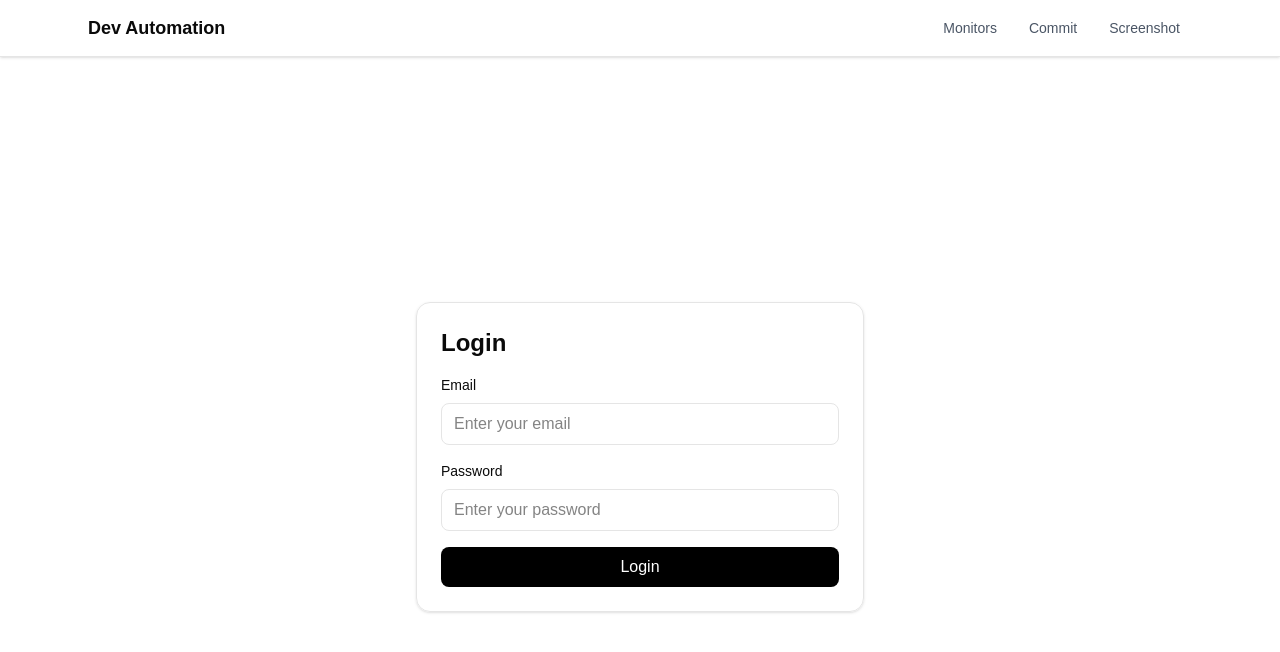
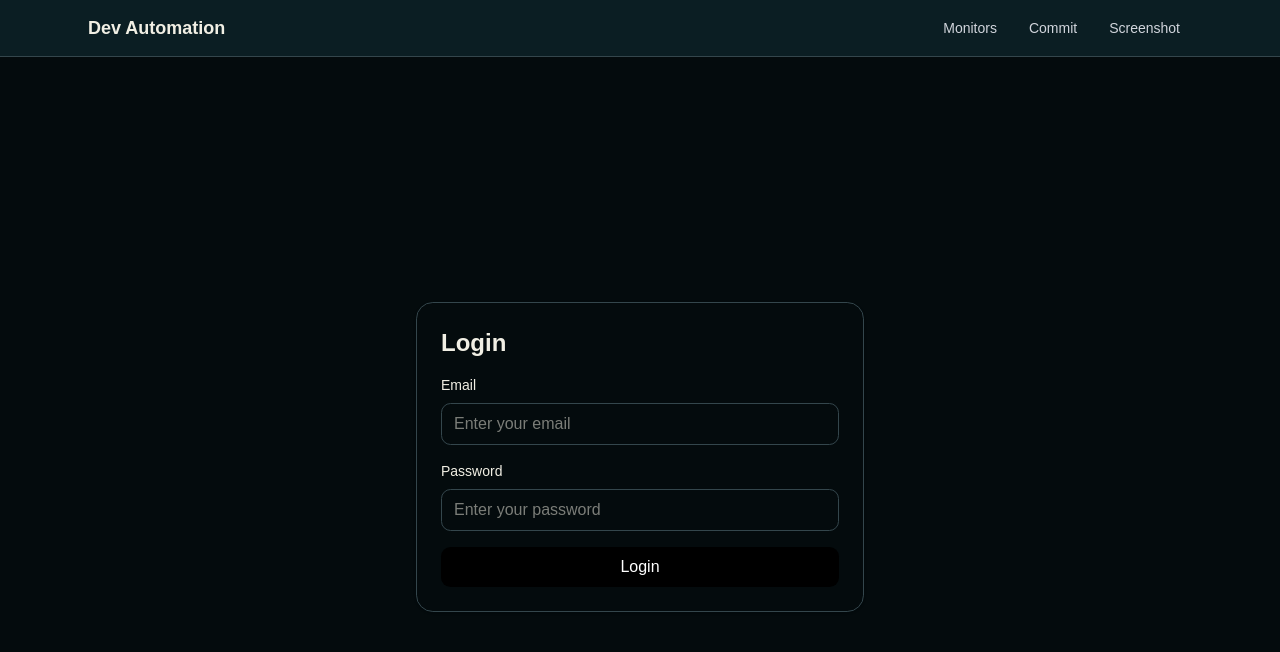
Before and after one commit to hereisben/dev-automation-platform, a React (Vite) app in the folder frontend/: page /login in a window 1280 px wide. Shown: the top 652 px of the page. Built offline with nearby package versions, Linux system fonts and the light colour scheme; no server answers.

Commit message:
feat(ui): apply custom theme with improved color palette

```diff
--- a/frontend/src/App.tsx
+++ b/frontend/src/App.tsx
@@ -10,7 +10,10 @@
   return (
     <div>
       {/* NAVBAR */}
-      <div className="border-b bg-white shadow-sm">
+      <div
+        className="sticky top-0 z-50 border-b border-border backdrop-blur"
+        style={{ backgroundColor: "oklch(0.24 0.03 220 / 0.85)" }}
+      >
         <div className="max-w-6xl mx-auto px-6 py-3 flex items-center justify-between">
           <div className="text-lg font-bold">Dev Automation</div>
           <div className="flex gap-2">
@@ -20,7 +23,7 @@
                 `px-3 py-1.5 rounded-md text-sm font-medium transition ${
                   isActive
                     ? "bg-black text-white"
-                    : "text-gray-600 hover:bg-gray-100"
+                    : "text-gray-300 hover:bg-gray-100 hover:text-black"
                 }`
               }
             >
@@ -32,7 +35,7 @@
                 `px-3 py-1.5 rounded-md text-sm font-medium transition ${
                   isActive
                     ? "bg-black text-white"
-                    : "text-gray-600 hover:bg-gray-100"
+                    : "text-gray-300 hover:bg-gray-100 hover:text-black"
                 }`
               }
             >
@@ -45,7 +48,7 @@
                 `px-3 py-1.5 rounded-md text-sm font-medium transition ${
                   isActive
                     ? "bg-black text-white"
-                    : "text-gray-600 hover:bg-gray-100"
+                    : "text-gray-300 hover:bg-gray-100 hover:text-black"
                 }`
               }
             >
--- a/frontend/src/index.css
+++ b/frontend/src/index.css
@@ -7,7 +7,7 @@
 
 @theme inline {
   --font-heading: var(--font-sans);
-    --font-sans: 'Geist Variable', sans-serif;
+  --font-sans: "Geist Variable", sans-serif;
   --color-sidebar-ring: var(--sidebar-ring);
   --color-sidebar-border: var(--sidebar-border);
   --color-sidebar-accent-foreground: var(--sidebar-accent-foreground);
@@ -49,43 +49,61 @@
 }
 
 :root {
-    --background: oklch(1 0 0);
-    --foreground: oklch(0.145 0 0);
-    --card: oklch(1 0 0);
-    --card-foreground: oklch(0.145 0 0);
-    --popover: oklch(1 0 0);
-    --popover-foreground: oklch(0.145 0 0);
-    --primary: oklch(0.205 0 0);
-    --primary-foreground: oklch(0.985 0 0);
-    --secondary: oklch(0.97 0 0);
-    --secondary-foreground: oklch(0.205 0 0);
-    --muted: oklch(0.97 0 0);
-    --muted-foreground: oklch(0.556 0 0);
-    --accent: oklch(0.97 0 0);
-    --accent-foreground: oklch(0.205 0 0);
-    --destructive: oklch(0.577 0.245 27.325);
-    --border: oklch(0.922 0 0);
-    --input: oklch(0.922 0 0);
-    --ring: oklch(0.708 0 0);
-    --chart-1: oklch(0.87 0 0);
-    --chart-2: oklch(0.556 0 0);
-    --chart-3: oklch(0.439 0 0);
-    --chart-4: oklch(0.371 0 0);
-    --chart-5: oklch(0.269 0 0);
-    --radius: 0.625rem;
-    --sidebar: oklch(0.985 0 0);
-    --sidebar-foreground: oklch(0.145 0 0);
-    --sidebar-primary: oklch(0.205 0 0);
-    --sidebar-primary-foreground: oklch(0.985 0 0);
-    --sidebar-accent: oklch(0.97 0 0);
-    --sidebar-accent-foreground: oklch(0.205 0 0);
-    --sidebar-border: oklch(0.922 0 0);
-    --sidebar-ring: oklch(0.708 0 0);
+  --background: oklch(0.14 0.015 220);
+  --foreground: oklch(0.95 0.015 95);
+
+  --navbar: oklch(0.24 0.03 220);
+
+  --card: oklch(0.22 0.025 220);
+  --card-foreground: oklch(0.95 0.015 95);
+
+  --popover: oklch(0.18 0.02 220);
+  --popover-foreground: oklch(0.95 0.015 95);
+
+  --primary: oklch(0.78 0.16 95);
+  --primary-foreground: oklch(0.12 0.01 220);
+
+  --secondary: oklch(0.24 0.02 220);
+  --secondary-foreground: oklch(0.94 0.01 95);
+
+  --muted: oklch(0.22 0.02 220);
+  --muted-foreground: oklch(0.7 0.015 95);
+
+  --accent: oklch(0.72 0.14 165);
+  --accent-foreground: oklch(0.12 0.01 220);
+
+  --destructive: oklch(0.66 0.22 25);
+
+  --border: oklch(0.38 0.025 220);
+  --input: oklch(0.28 0.02 220);
+  --ring: oklch(0.78 0.16 95);
+
+  --chart-1: oklch(0.78 0.16 95);
+  --chart-2: oklch(0.72 0.14 165);
+  --chart-3: oklch(0.68 0.14 250);
+  --chart-4: oklch(0.62 0.13 20);
+  --chart-5: oklch(0.58 0.1 310);
+
+  --radius: 0.75rem;
+
+  --sidebar: oklch(0.17 0.02 220);
+  --sidebar-foreground: oklch(0.95 0.015 95);
+  --sidebar-primary: oklch(0.78 0.16 95);
+  --sidebar-primary-foreground: oklch(0.12 0.01 220);
+  --sidebar-accent: oklch(0.24 0.02 220);
+  --sidebar-accent-foreground: oklch(0.94 0.01 95);
+  --sidebar-border: oklch(0.3 0.02 220);
+  --sidebar-ring: oklch(0.78 0.16 95);
+}
+
+[data-slot="card"] {
+  box-shadow: 0 8px 30px rgba(0, 0, 0, 0.25);
 }
 
 .dark {
   --background: oklch(0.145 0 0);
   --foreground: oklch(0.985 0 0);
+  --navbar: oklch(0.17 0.02 220 / 0.7);
   --card: oklch(0.205 0 0);
   --card-foreground: oklch(0.985 0 0);
   --popover: oklch(0.205 0 0);
```
Lines whose indentation alone changed are shown as unchanged.
